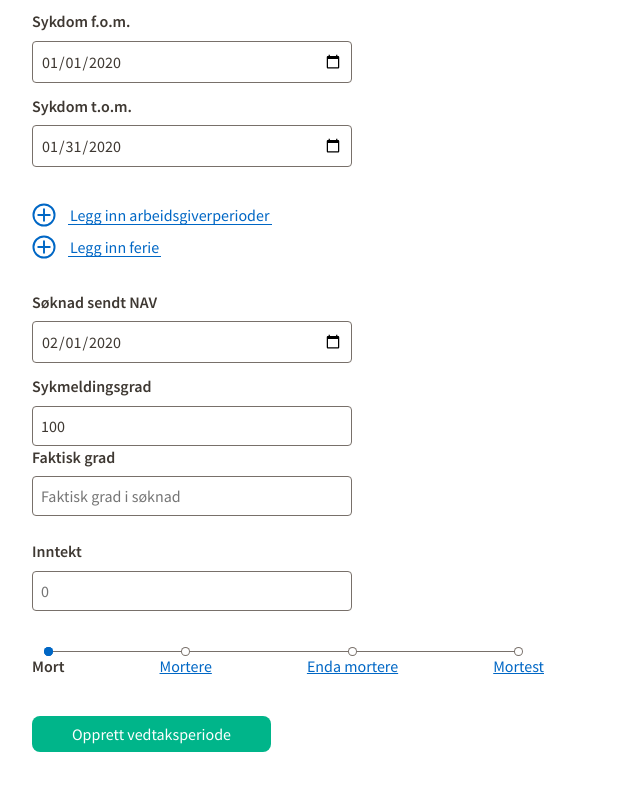
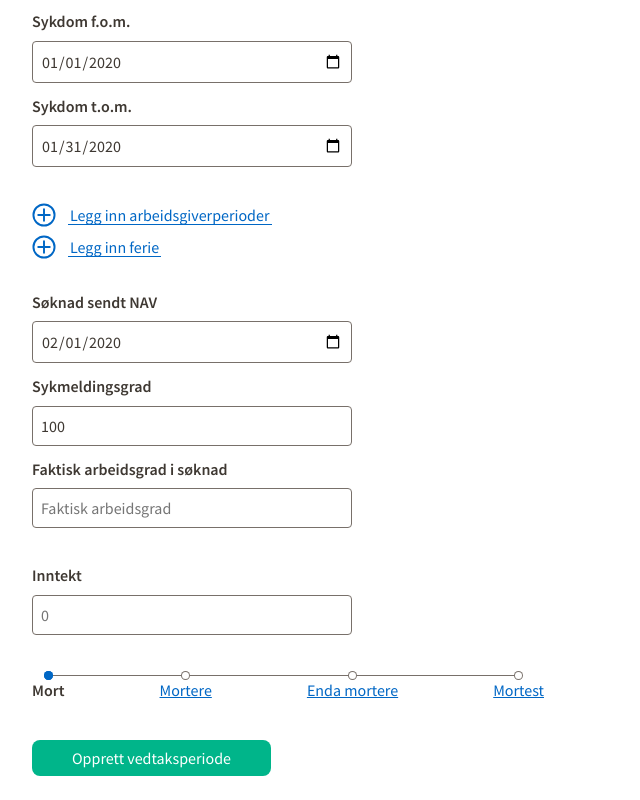
Before and after one commit to navikt/helse-spleis-testdata, a Svelte app in the folder frontend/: page / in a window 1280 px wide. Shown: the part 584-1384 px from the top of the page, without its empty margins (0-640 px from the left). Before the commit the page ends 1360 px from the top, so only its background shows below. Built offline with nearby package versions, Linux system fonts and the light colour scheme.

Commit message:
Endret tekst på faktisk grad til faktisk arbeidsgrad
Co-authored-by: Anders Østby <anders.ostby@nav.no>

```diff
--- a/frontend/src/components/OpprettVedtaksperiode.svelte
+++ b/frontend/src/components/OpprettVedtaksperiode.svelte
@@ -149,8 +149,8 @@
         />
         <NumberInput
                 bind:value="{faktiskgrad}"
-                label="Faktisk grad"
-                placeholder="Faktisk grad i søknad"
+                label="Faktisk arbeidsgrad i søknad"
+                placeholder="Faktisk arbeidsgrad"
                 min
                 max
         />
--- a/frontend/src/components/form/NumberInput.svelte
+++ b/frontend/src/components/form/NumberInput.svelte
@@ -13,8 +13,8 @@
     export let min = 0;
 </script>
 
-<label for="{id}">{label}</label>
 <span>
+    <label for="{id}">{label}</label>
     <input
         {id}
         type="number"
@@ -37,6 +37,7 @@
     span {
         width: max-content;
         display: flex;
+        flex-direction: column;
     }
     p {
         color: red;
@@ -47,5 +48,6 @@
     }
     input {
         width: 10rem;
+        margin-bottom: 0.75rem;
     }
 </style>
```
